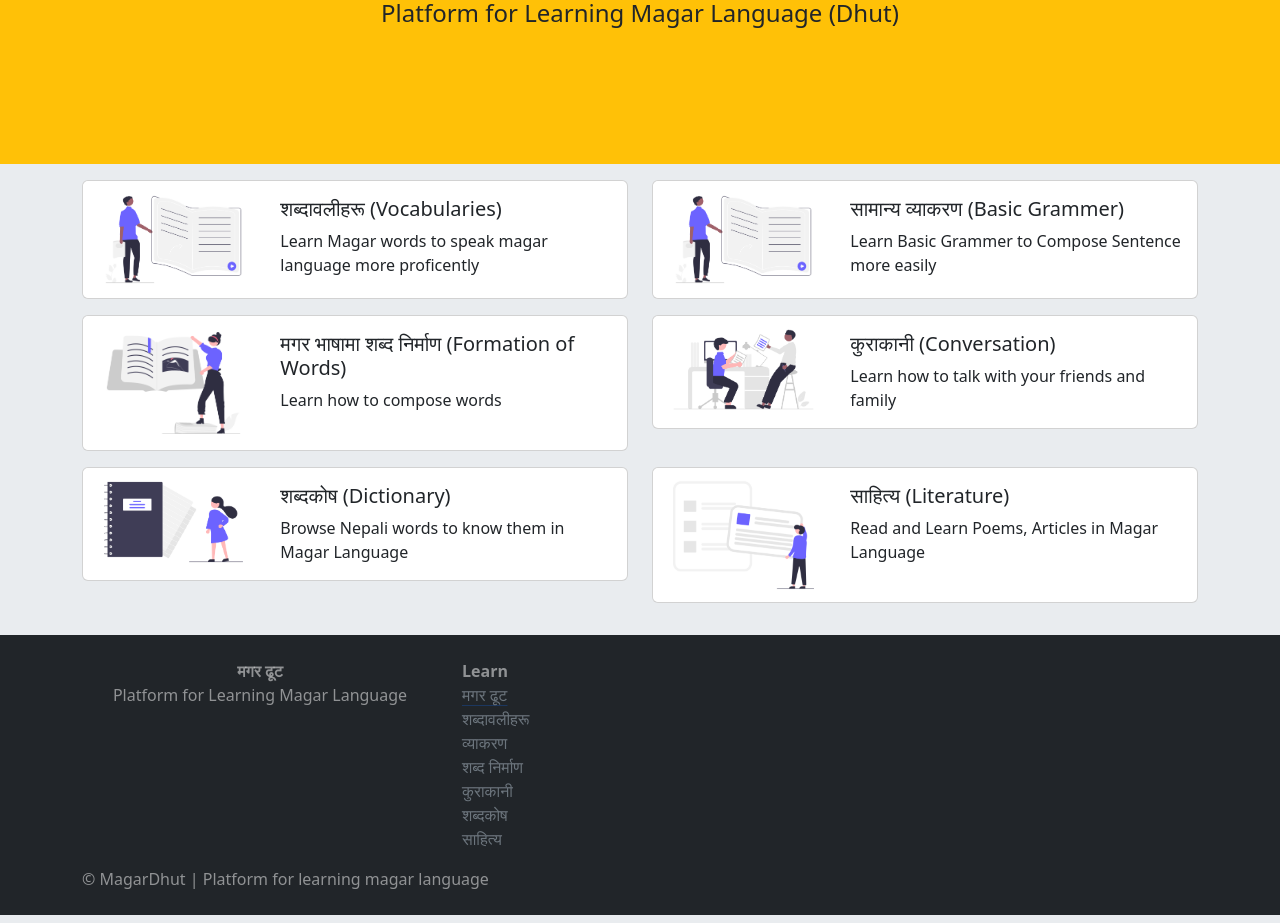
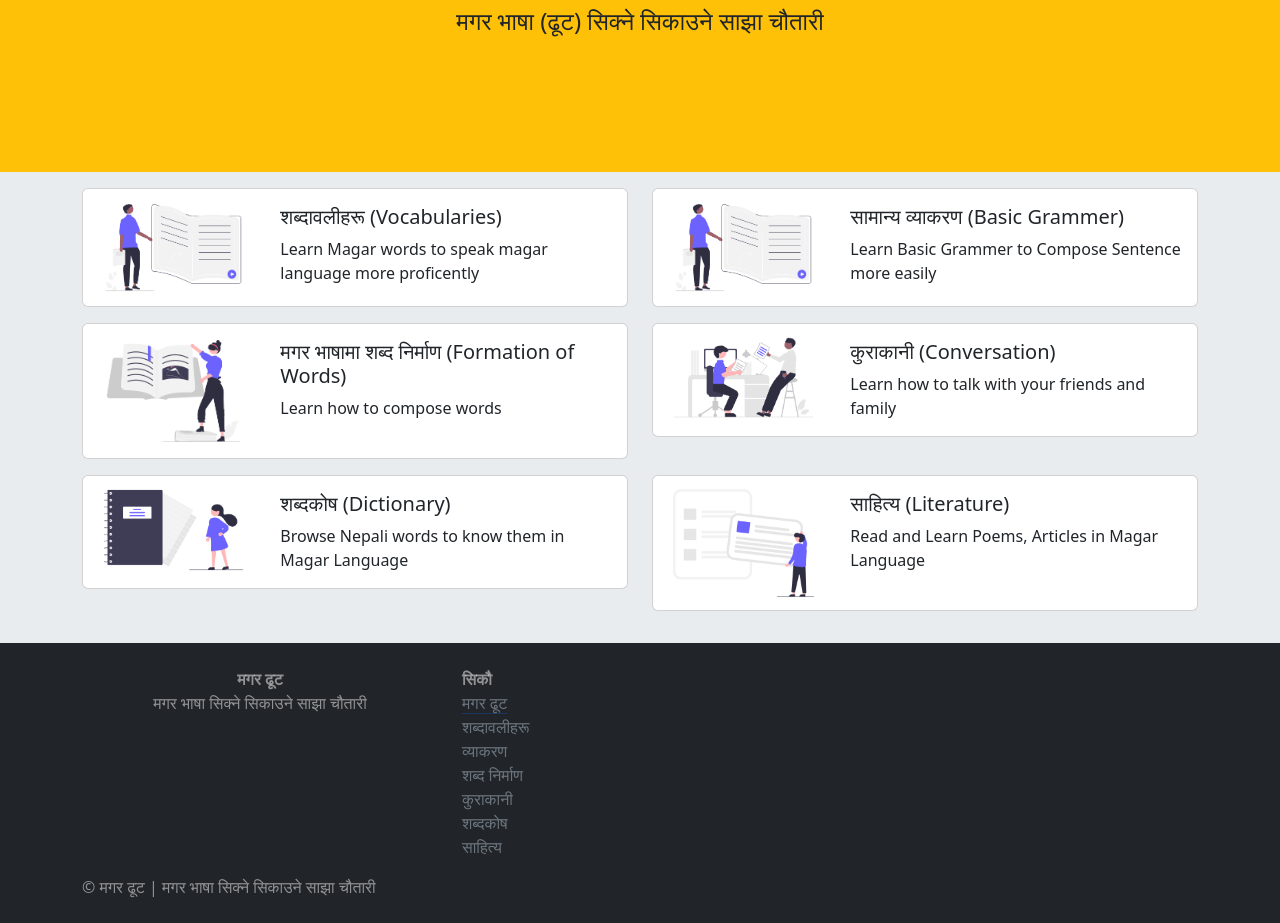
Before and after one commit to msucil/magardhut, a Next.js app: page / in a window 1280 px wide. Shown: the part 257-1180 px from the top of the page. Built offline with nearby package versions, Linux system fonts and the light colour scheme.

Commit message:
update navigation labels to nepali

```diff
--- a/src/components/footer/footer.tsx
+++ b/src/components/footer/footer.tsx
@@ -7,10 +7,10 @@ function Footer() {
                 <div className="row">
                     <div className="col-md-4 text-center">
                         <div ><strong>मगर ढूट</strong></div>
-                        <div>Platform for Learning Magar Language</div>
+                        <div>मगर भाषा सिक्ने सिकाउने साझा चौतारी</div>
                     </div>
                     <div className="col-md-4">
-                        <div><strong>Learn</strong></div>
+                        <div><strong>सिकौ</strong></div>
                         <ul className='list-unstyled'>
                             <li className=""><Link href='/' className='link-offset-2 link-underline link-underline-opacity-25 link-secondary'>मगर ढूट</Link></li>
                             <li className=""><Link className='link-offset-2 link-underline link-underline-opacity-0 link-secondary' href='/learn/vocabularies'>शब्दावलीहरू</Link></li>
@@ -25,7 +25,7 @@ function Footer() {
                 </div>
                 <div className="row">
                     <div className="col-md-12">
-                        &copy; MagarDhut | Platform for learning magar language
+                        &copy; मगर ढूट | मगर भाषा सिक्ने सिकाउने साझा चौतारी
                     </div>
                 </div>
             </div>
--- a/src/pages/index.tsx
+++ b/src/pages/index.tsx
@@ -9,15 +9,15 @@ export default function Home() {
   return (
     <>
       <Head>
-        <title>Platform for Learning Magar Language | Magar Dhut</title>
+        <title>मगर भाषा सिक्ने सिकाउने साझा चौतारी | मगर ढूट</title>
         <meta name="description" content="Generated by create next app" />
         <meta name="viewport" content="width=device-width, initial-scale=1" />
       </Head>
       <div className='min-vh-100 '>
         <section className='bg-warning mb-3 d-flex'>
           <div className='text-center' style={{ width: '100%', marginTop: '6rem', marginBottom: '8rem' }}>
-            <h1 style={{ textShadow: '1px 2px 2px BLACK', fontSize: '5rem' }}>मगर ढूट</h1>
-            <h4>Platform for Learning Magar Language (Dhut)</h4>
+            <h1 style={{ textShadow: '1px 2px 2px BLACK', fontSize: '5rem', marginBottom: '1rem' }}>मगर ढूट</h1>
+            <h4>मगर भाषा (ढूट) सिक्ने सिकाउने साझा चौतारी</h4>
           </div>
         </section>
 
```
